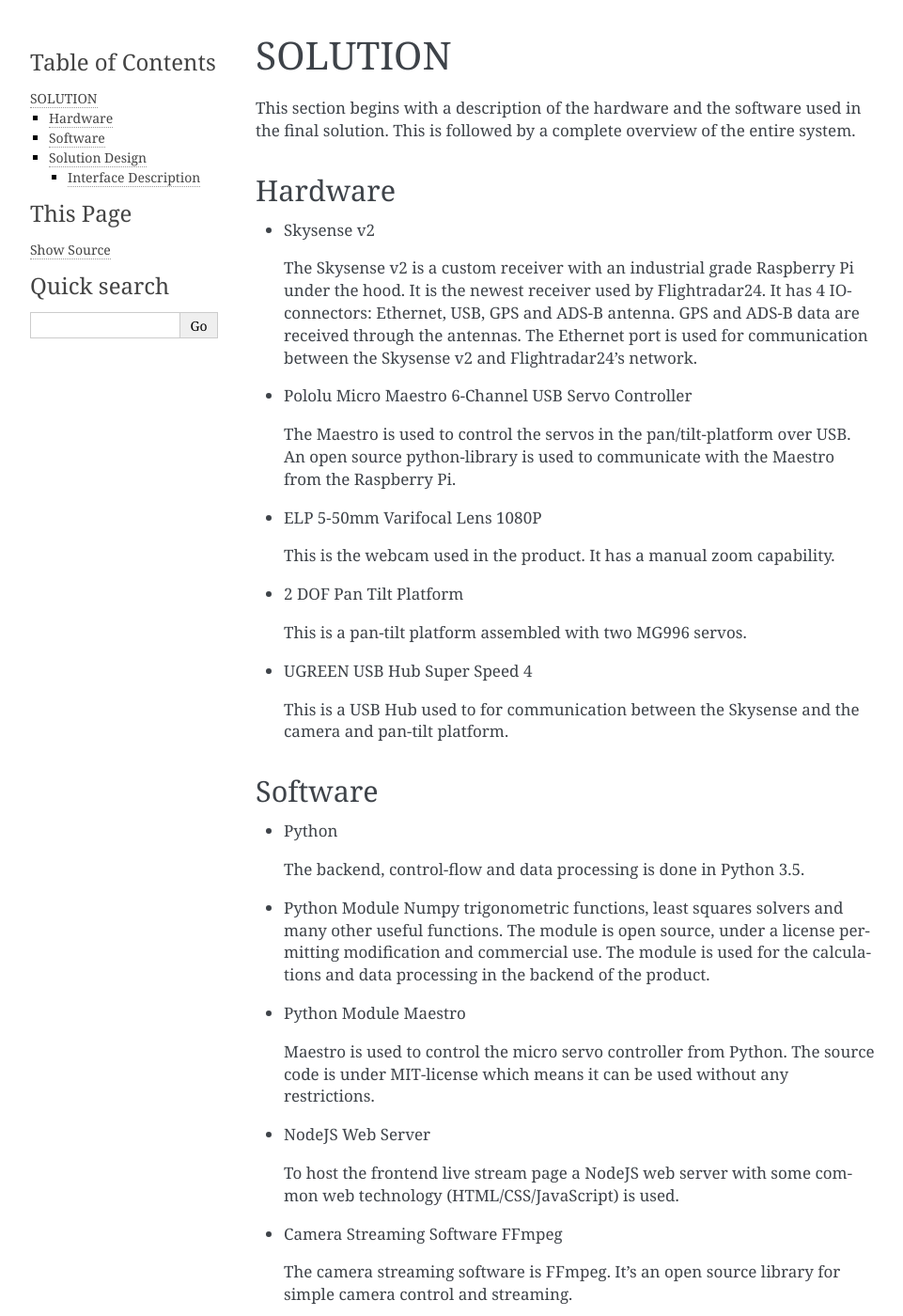
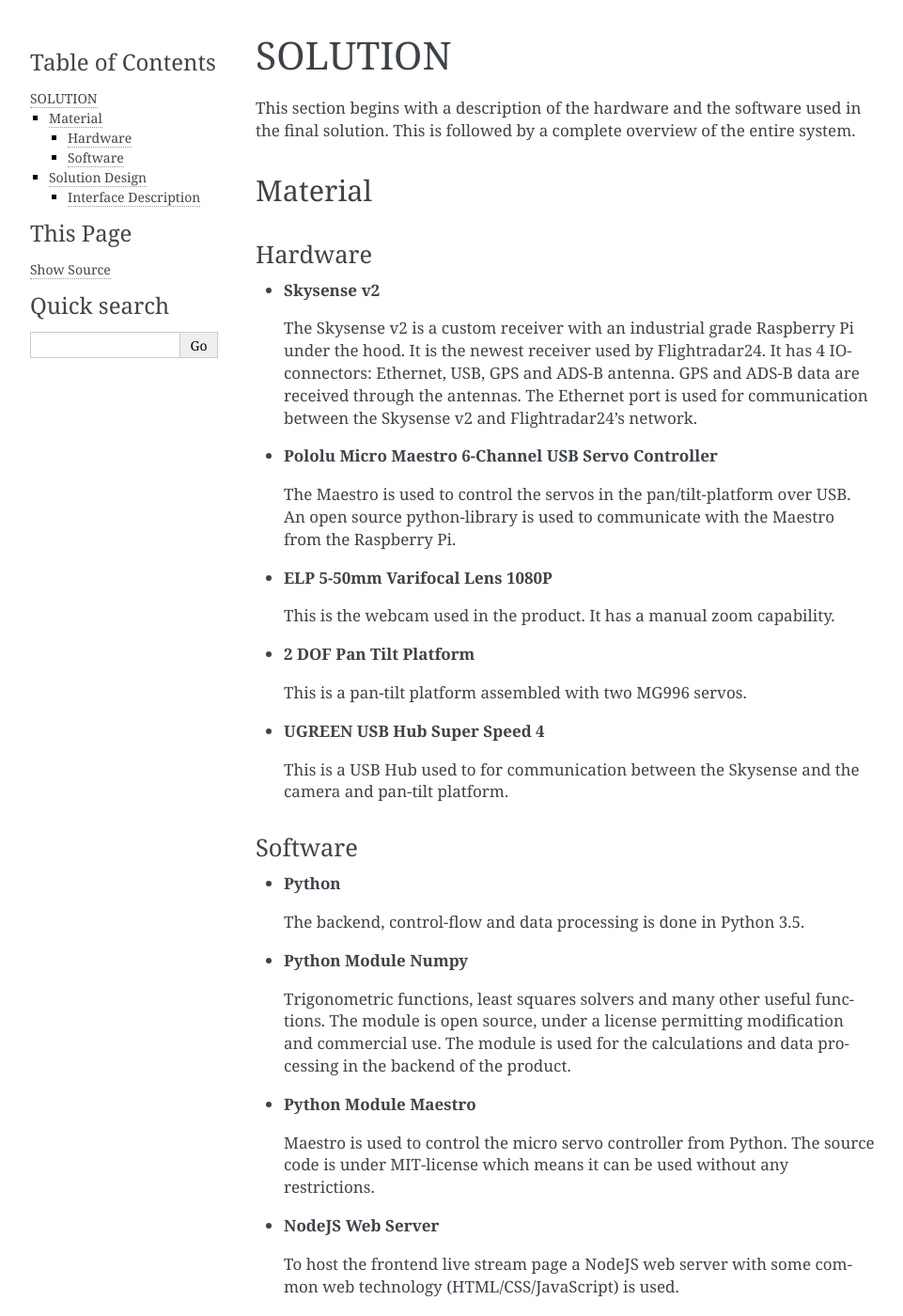
Before and after one commit to aathn/mvk18, a Sphinx documentation site: the page built from docs/source/solution.rst, in a window 1280 px wide and 1400 px high. Shown: the whole window at 94% size, without its empty margins (148-1109 px from the left). Built offline with Sphinx 7.4.7, drawn with Linux system fonts in a browser that asks for light colours; formulas are drawn with MathJax 3.

Commit message:
Update formatting of solution section of docs

```diff
--- a/docs/source/solution.rst
+++ b/docs/source/solution.rst
@@ -6,10 +6,13 @@
 used in the final solution. This is followed by a complete overview of the
 entire system.
 
-Hardware
+Material
 --------
 
-- Skysense v2
+Hardware
+~~~~~~~~
+
+- **Skysense v2**
 
   The Skysense v2 is a custom receiver with an industrial grade
   Raspberry Pi under the hood. It is the newest receiver used by
@@ -18,50 +21,51 @@
   The Ethernet port is used for communication between the Skysense v2 and
   Flightradar24’s network.
 
-- Pololu Micro Maestro 6-Channel USB Servo Controller
+- **Pololu Micro Maestro 6-Channel USB Servo Controller**
 
   The Maestro is used to control the servos in the pan/tilt-platform
   over USB. An open source python-library is used to
   communicate with the Maestro from the Raspberry Pi.
 
-- ELP 5-50mm Varifocal Lens 1080P
+- **ELP 5-50mm Varifocal Lens 1080P**
 
   This is the webcam used in the product. It has a manual zoom
   capability.
 
-- 2 DOF Pan Tilt Platform
+- **2 DOF Pan Tilt Platform**
 
   This is a pan-tilt platform assembled with two MG996 servos.
 
-- UGREEN USB Hub Super Speed 4
+- **UGREEN USB Hub Super Speed 4**
 
   This is a USB Hub used to for communication between the Skysense and the
   camera and pan-tilt platform.
 
 Software
---------
+~~~~~~~~
 
-- Python
+- **Python**
 
   The backend, control-flow and data processing is done in Python 3.5.
 
-- Python Module Numpy
-  trigonometric functions, least squares solvers and many other useful
+- **Python Module Numpy**
+
+  Trigonometric functions, least squares solvers and many other useful
   functions. The module is open source, under a license permitting
   modification and commercial use. The module is used for the calculations and
   data processing in the backend of the product.
 
-- Python Module Maestro
+- **Python Module Maestro**
 
   Maestro is used to control the micro servo controller from Python. The
   source code is under MIT-license which means it can be used without any restrictions.
 
-- NodeJS Web Server
+- **NodeJS Web Server**
 
   To host the frontend live stream page a NodeJS web server with some common web
   technology (HTML/CSS/JavaScript) is used.
 
-- Camera Streaming Software FFmpeg
+- **Camera Streaming Software FFmpeg**
 
   The camera streaming software is FFmpeg. It's an open source
   library for simple camera control and streaming.
```
